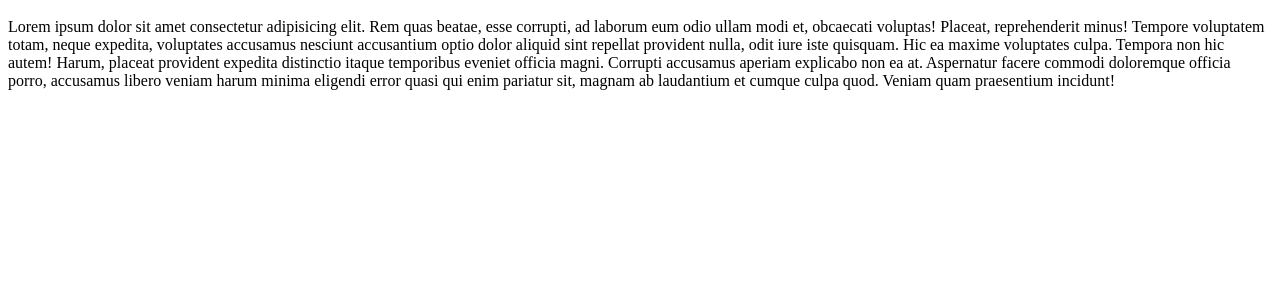
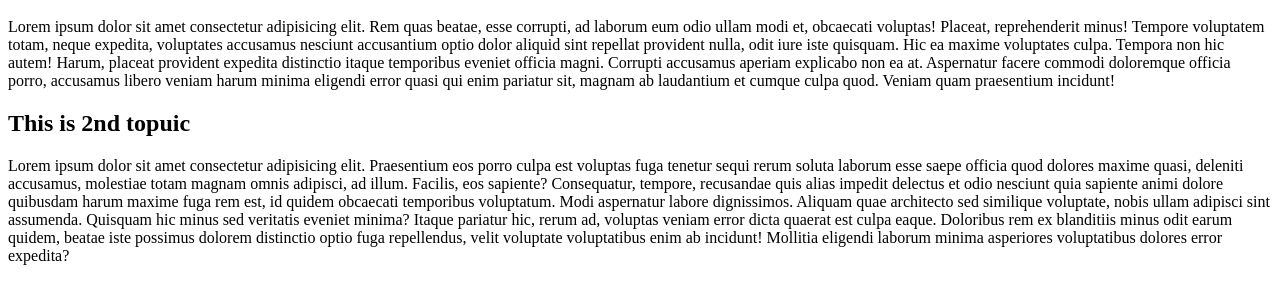
Before and after one commit to bharathkb05/bharathkb, a plain HTML site: page index.html in a window 1280 px wide. Shown: the part 48-352 px from the top of the page. Drawn offline with Linux system fonts and the light colour scheme.

Commit message:
Add files via upload

```diff
--- a/index.html
+++ b/index.html
@@ -11,3 +11,19 @@
   harum minima eligendi error quasi qui enim pariatur sit, magnam ab laudantium
   et cumque culpa quod. Veniam quam praesentium incidunt!
 </p>
+<h2>This is 2nd topuic</h2>
+<p>
+  Lorem ipsum dolor sit amet consectetur adipisicing elit. Praesentium eos porro
+  culpa est voluptas fuga tenetur sequi rerum soluta laborum esse saepe officia
+  quod dolores maxime quasi, deleniti accusamus, molestiae totam magnam omnis
+  adipisci, ad illum. Facilis, eos sapiente? Consequatur, tempore, recusandae
+  quis alias impedit delectus et odio nesciunt quia sapiente animi dolore
+  quibusdam harum maxime fuga rem est, id quidem obcaecati temporibus
+  voluptatum. Modi aspernatur labore dignissimos. Aliquam quae architecto sed
+  similique voluptate, nobis ullam adipisci sint assumenda. Quisquam hic minus
+  sed veritatis eveniet minima? Itaque pariatur hic, rerum ad, voluptas veniam
+  error dicta quaerat est culpa eaque. Doloribus rem ex blanditiis minus odit
+  earum quidem, beatae iste possimus dolorem distinctio optio fuga repellendus,
+  velit voluptate voluptatibus enim ab incidunt! Mollitia eligendi laborum
+  minima asperiores voluptatibus dolores error expedita?
+</p>
```
